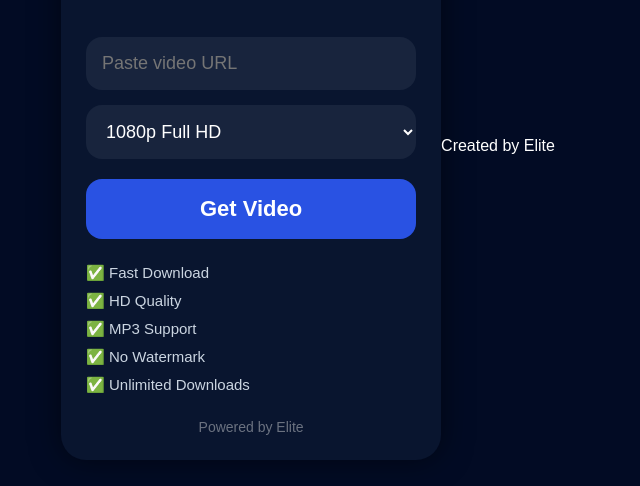
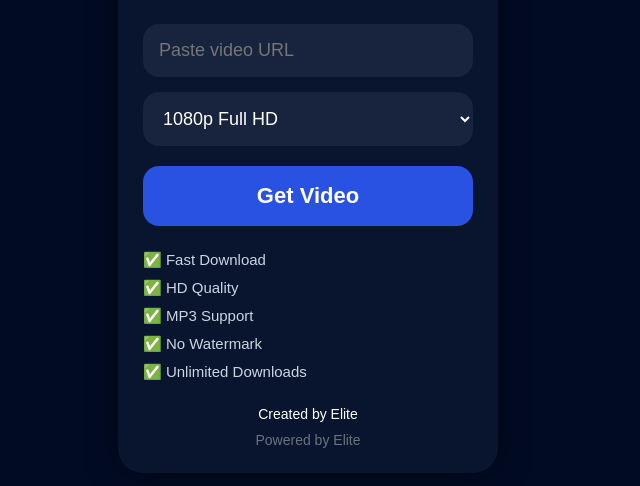
Before and after one commit to bikrammalik0978-blip/social-downloader, a website: page index.html in a window 1280 px wide. Shown: the part 254-740 px from the top of the page, without its empty margins (332-972 px from the left). Drawn offline with Linux system fonts and the light colour scheme.

Commit message:
remove duplicate

```diff
--- a/index.html
+++ b/index.html
@@ -320,7 +320,9 @@ id="status">
 </div>
 
 <div class="footer">
-
+<p style="text-align:center;color:white;margin-bottom:10px;">
+Created by Elite
+</p>
 Powered by Elite
 
 </div>
@@ -456,8 +458,6 @@ status.innerText =
 }
 
 </script>
-<p style="text-align:center;color:white;">
-Created by Elite
-</p>
+
 </body>
 </html>
```
